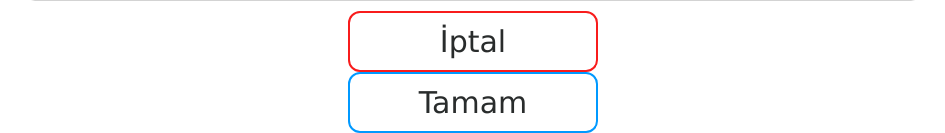
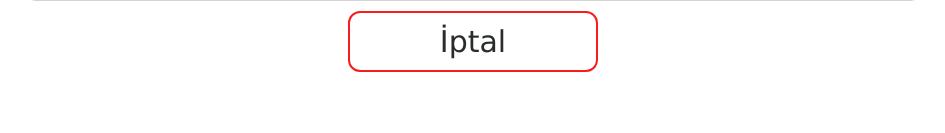
Before and after one commit to OykuE/Frontend-ATMapplication, a PHP site: page /paracek.php in a window 1280 px wide. Shown: the part 769-902 px from the top of the page, without its empty margins (167-1112 px from the left). After the commit the page ends 841 px from the top, so only its background shows below. Run offline with PHP 8.4, Linux system fonts and the light colour scheme.

Commit message:
delete tamam button

```diff
--- a/paracek.php
+++ b/paracek.php
@@ -30,8 +30,6 @@
                     <div class="btn-group" role="group">
                         <a href="secimekrani.php"><button type="button" class="btn btn-iptal">İptal</button></a>
                     </div>
-                    <div class="btn-group" role="group">
-                        <button type="submit" class="btn btn-onay">Tamam</button>
                 </div>
 
     </body>
```
